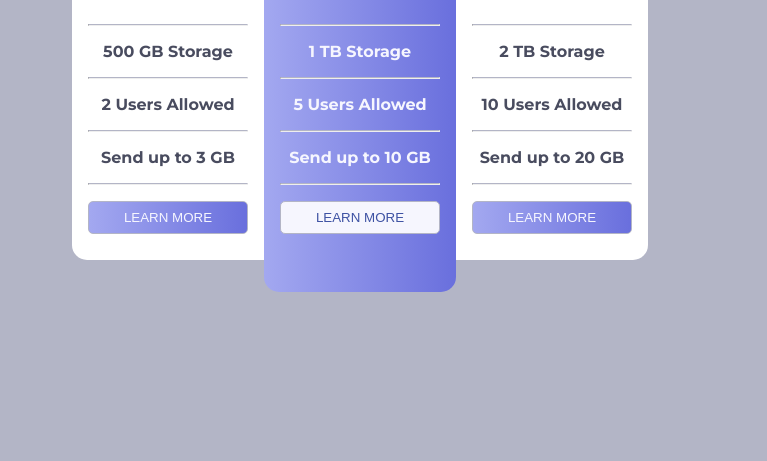
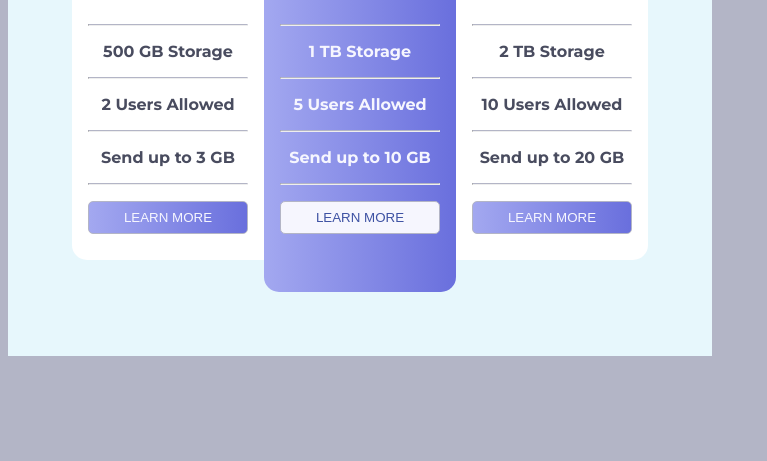
Before and after one commit to austrelios/frontendmentor, a plain HTML site: page index.html in a window 1280 px wide. Shown: the part 339-800 px from the top of the page, without its empty margins (0-767 px from the left). Drawn offline with Linux system fonts and the light colour scheme.

Commit message:
Add files via upload

```diff
--- a/style.css
+++ b/style.css
@@ -14,7 +14,7 @@
 .attribution { font-size: 11px; text-align: center; }
 .attribution a { color: hsl(228, 45%, 44%); }
 --blue: hsl(228, 45%, 44%);
---container_background_color: rgba(153, 235, 235, 1) 80%;
+--container_background_color: #e7f7fc;
 --white: white;
 
 /* ### Body Copy */
```
